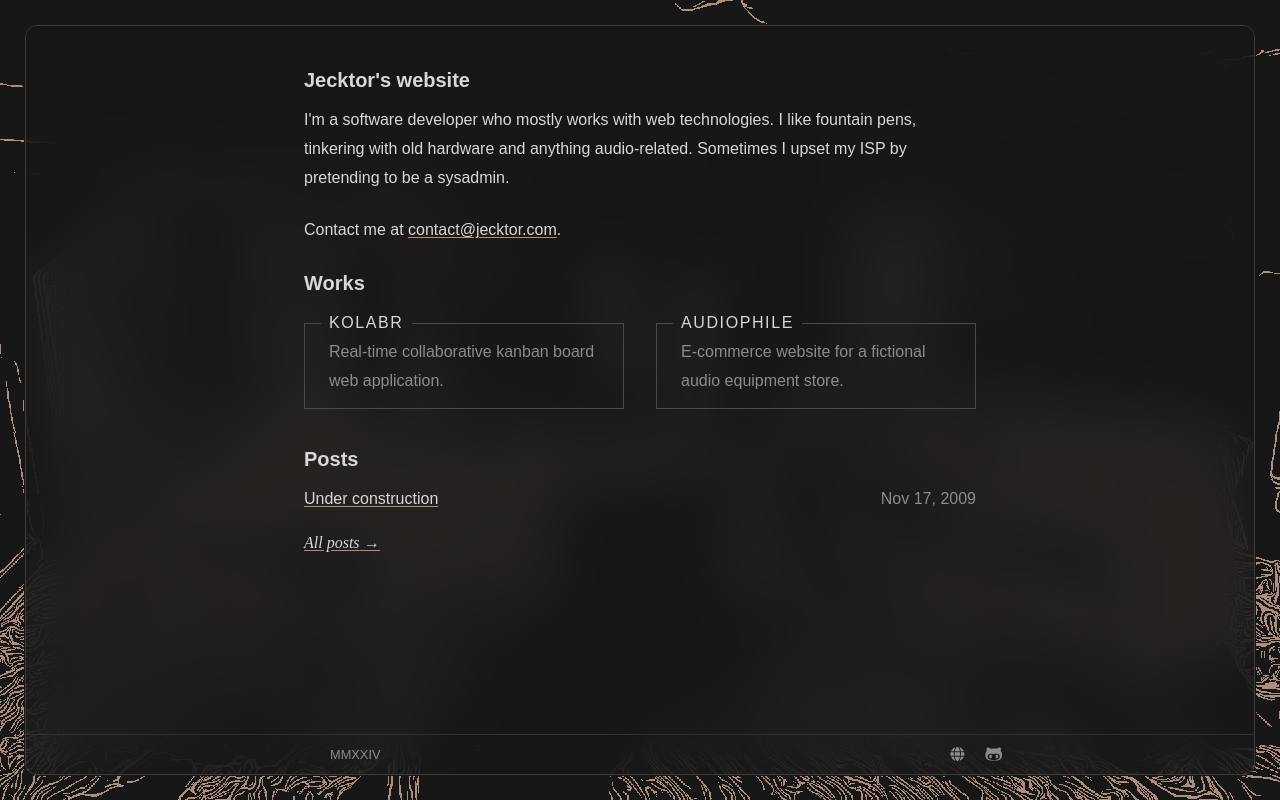
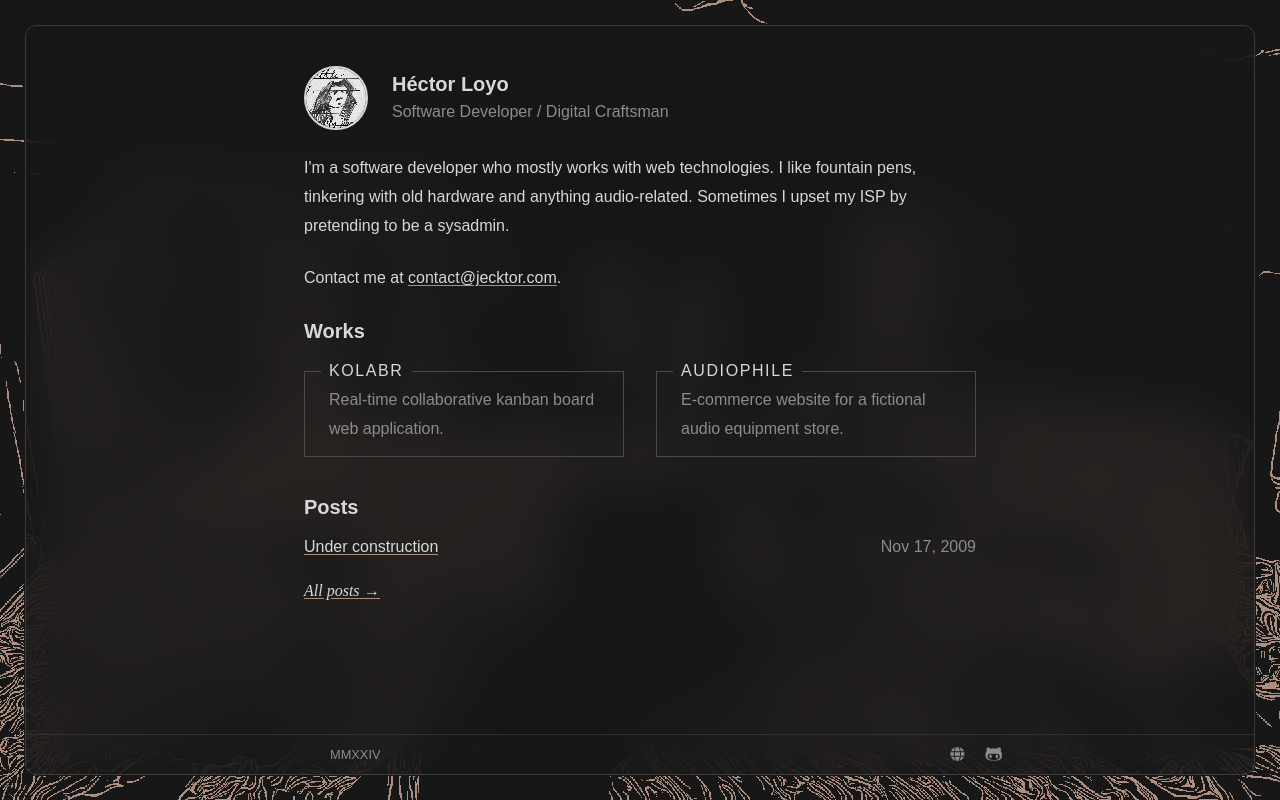
Before and after one commit to jecktor/jecktor.com, an Astro site: page / in a window 1280 px wide. Built offline with nearby package versions, Linux system fonts and the light colour scheme; Astro itself is replaced by a stand-in of ours; some packages are replaced by stand-ins of ours.

Commit message:
feat: added badge to index

```diff
--- a/src/pages/index.astro
+++ b/src/pages/index.astro
@@ -15,7 +15,26 @@ const posts = (await getCollection("posts"))
   description="Formerly known as Jecktor's journal."
 >
   <section>
-    <h1 class="mb-3 text-xl font-bold">Jecktor's website</h1>
+    <div
+      class="flex flex-wrap justify-center items-center gap-6 mb-6 md:justify-start"
+    >
+      <div
+        class="w-16 h-16 border-2 border-base-100 rounded-full overflow-hidden"
+      >
+        <img
+          class="w-full h-full object-cover"
+          src="/assets/jk.avif"
+          alt=""
+          aria-hidden="true"
+        />
+      </div>
+      <div>
+        <h2 class="text-xl font-bold">Héctor Loyo</h2>
+        <p class="!mb-0 text-base-200">
+          Software Developer / Digital Craftsman
+        </p>
+      </div>
+    </div>
     <p>
       I'm a software developer who mostly works with web technologies. I like
       fountain pens, tinkering with old hardware and anything audio-related.
```
Also changed, not shown: public/assets/jk.avif (added).
